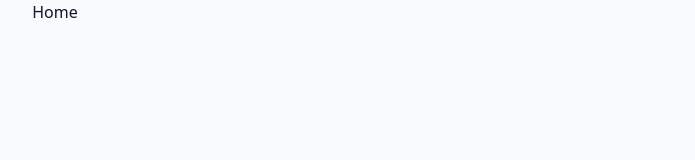
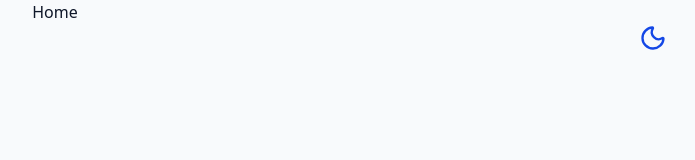
Before and after one commit to FatPat117/Portfolio, a React (Vite) app: page / in a window 1280 px wide. Shown: the top 160 px of the page, without its empty margins (585-1280 px from the left). Built offline with nearby package versions, Linux system fonts and the light colour scheme.

Commit message:
Theme Toggle

```diff
--- /dev/null
+++ b/src/components/ThemeToggle.jsx
@@ -0,0 +1,31 @@
+import { Moon, Sun } from "lucide-react";
+import React, { useEffect, useState } from "react";
+
+export default function ThemeToggle() {
+        const [isDarkMode, setIsDarkMode] = useState(localStorage.getItem("theme") || false);
+
+        const toggleTheme = () => {
+                setIsDarkMode(!isDarkMode);
+        };
+
+        useEffect(() => {
+                document.documentElement.classList.toggle("dark", isDarkMode);
+                localStorage.setItem("theme", isDarkMode);
+
+                return () => {
+                        localStorage.removeItem("theme");
+                };
+        }, [isDarkMode]);
+        return (
+                <button
+                        className="cursor-pointer fixed max-sm:hidden top-4 right-5 p-2 rounded transition-colors duration-300 focus:outline-none"
+                        onClick={toggleTheme}
+                >
+                        {isDarkMode ? (
+                                <Sun className="h-7 w-7 text-yellow-500" />
+                        ) : (
+                                <Moon className="h-7 w-7 text-blue-700" />
+                        )}
+                </button>
+        );
+}
--- a/src/index.css
+++ b/src/index.css
@@ -1,6 +1,7 @@
 @import "tailwindcss";
 
-@theme {
+@theme extend {
+        /* Color */
         --color-border: hsl(var(--border));
         --color-background: hsl(var(--background));
         --color-foreground: hsl(var(--foreground));
@@ -10,6 +11,7 @@
 
         --color-card: hsl(var(--card));
 
+        /* Animate */
         --animate-float: float 6s ease-in-out infinite;
         --animate-pulse-subtle: pulse-subtle 4s ease-in-out infinite;
         --animate-fade-in: fade-in 0.7s ease-out forwards;
@@ -88,7 +90,7 @@
         }
 
         * {
-                @apply border-border;
+                @apply border-border transition-all duration-400 ease-in-out;
         }
 
         html {
@@ -96,7 +98,7 @@
         }
 
         body {
-                @apply bg-background text-foreground transition-colors duration-300;
+                @apply bg-background text-foreground transition-all duration-400 ease-in-out;
                 font-feature-settings: "rlig" 1, "calt" 1;
         }
 }
--- /dev/null
+++ b/src/lib/utils.js
@@ -0,0 +1 @@
+export const cn = () => {};
--- a/src/pages/Home.jsx
+++ b/src/pages/Home.jsx
@@ -1,5 +1,5 @@
 import React from "react";
 
 export default function Home() {
-        return <div className="bg-primary-foreground">Home</div>;
+        return <div className="">Home</div>;
 }
--- a/src/pages/PageLayout.jsx
+++ b/src/pages/PageLayout.jsx
@@ -1,10 +1,11 @@
 import React from "react";
 import { Outlet } from "react-router-dom";
+import ThemeToggle from "../components/ThemeToggle";
 export default function PageLayout() {
         return (
-                <div className="min-h-screen max-w-screen-xl mx-auto overflow-y-auto bg-background text-color over-flow-x-hidden ">
+                <div className="container min-h-screen  mx-auto overflow-y-auto bg-background text-color over-flow-x-hidden ">
                         {/* Theme Toggle */}
-
+                        <ThemeToggle />
                         {/* Background Effects */}
 
                         {/* Navbar */}
```
